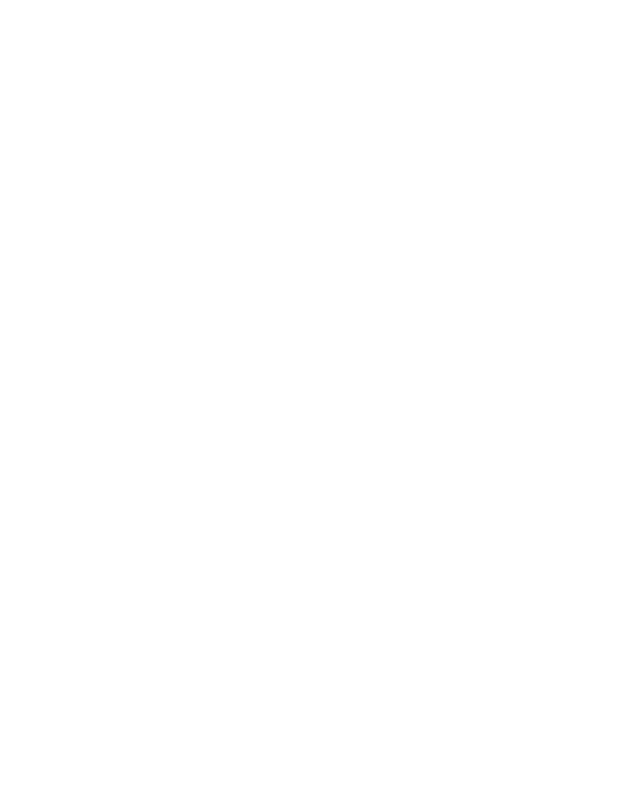
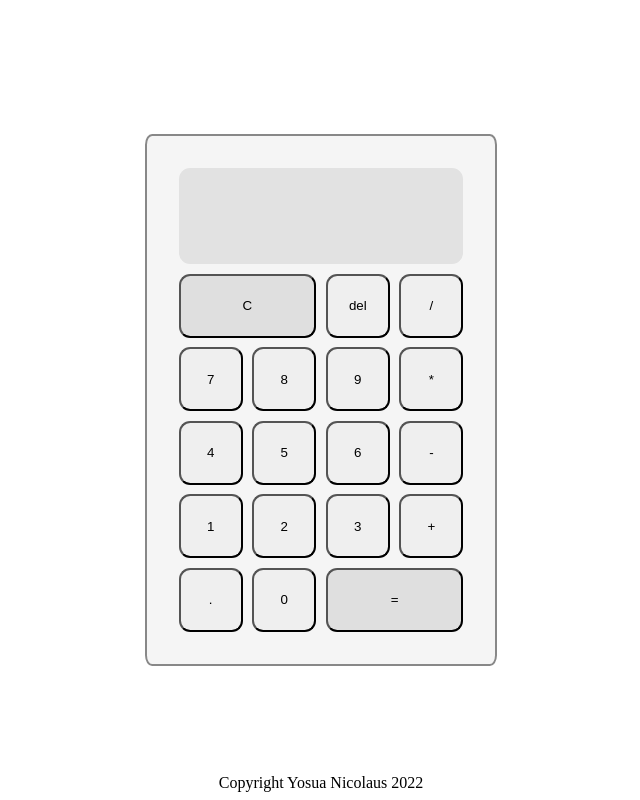
Before and after one commit to yosuanicolaus/calculator, a plain HTML site: page index.html in a window 1280 px wide. Shown: the whole page, without its empty margins (319-959 px from the left). Drawn offline with Linux system fonts and the light colour scheme.

Commit message:
create THE calculator (html & css), styled gray

```diff
--- a/index.html
+++ b/index.html
@@ -10,7 +10,29 @@
     <title>Document</title>
 </head>
 <body>
+    <div id="container">
+        <div id="display"></div>
+        <button id="C" class="span-2">C</button>
+        <button id="del">del</button>
+        <button id="/">/</button>
+        <button id="7">7</button>
+        <button id="8">8</button>
+        <button id="9">9</button>
+        <button id="*">*</button>
+        <button id="4">4</button>
+        <button id="5">5</button>
+        <button id="6">6</button>
+        <button id="-">-</button>
+        <button id="1">1</button>
+        <button id="2">2</button>
+        <button id="3">3</button>
+        <button id="+">+</button>
+        <button id=".">.</button>
+        <button id="0">0</button>
+        <button id="=" class="span-2">=</button>
+    </div>
 
+    <div id="footer">Copyright Yosua Nicolaus 2022</div>
 
     <script src="./calculator.js"></script>
 </body>
--- a/style.css
+++ b/style.css
@@ -0,0 +1,49 @@
+html, body {
+    height: 100%;
+    margin: 0;
+    display: flex;
+    align-items: center;
+    justify-content: center;
+}
+
+#container {
+    margin: auto;
+    padding: 2rem;
+    border: 2px solid rgb(136, 136, 136);
+    background-color: rgb(245, 245, 245);
+    display: grid;
+
+    border-radius: 2%;
+    gap: .6rem;
+    grid-template-columns: repeat(4, 1fr);
+}
+
+#display {
+    grid-column: span 4;
+    background: rgb(226, 226, 226);
+    height: 6rem;
+    border-radius: .7rem;
+}
+
+
+button {
+    height: 4rem;
+    width: 4rem;
+    border-radius: .7rem;
+    transition-duration: .3s;
+}
+
+.span-2 {
+    grid-column: span 2;
+    background-color: rgb(223, 223, 223);
+    width: auto;
+}
+
+.span-2:hover {
+    background-color: rgb(177, 177, 177);
+}
+
+#footer {
+    position: fixed;
+    bottom: .5rem;
+}
```
